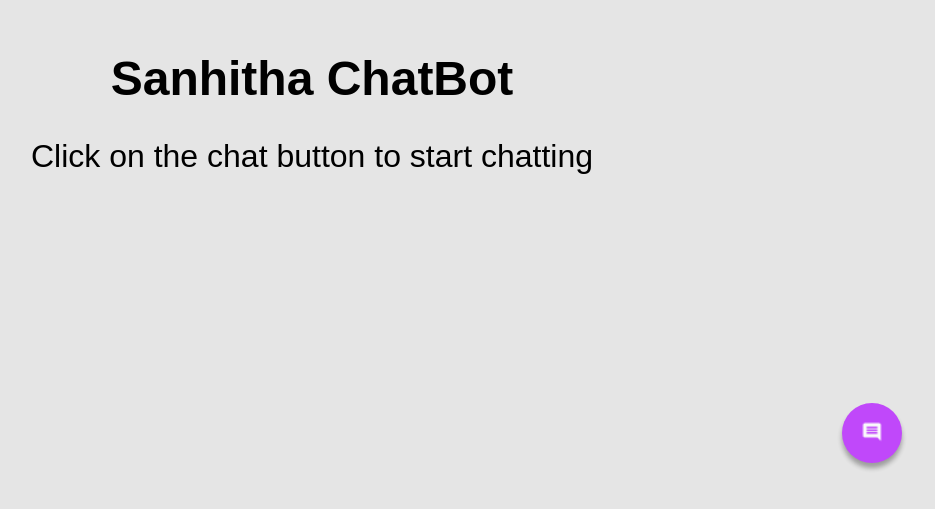
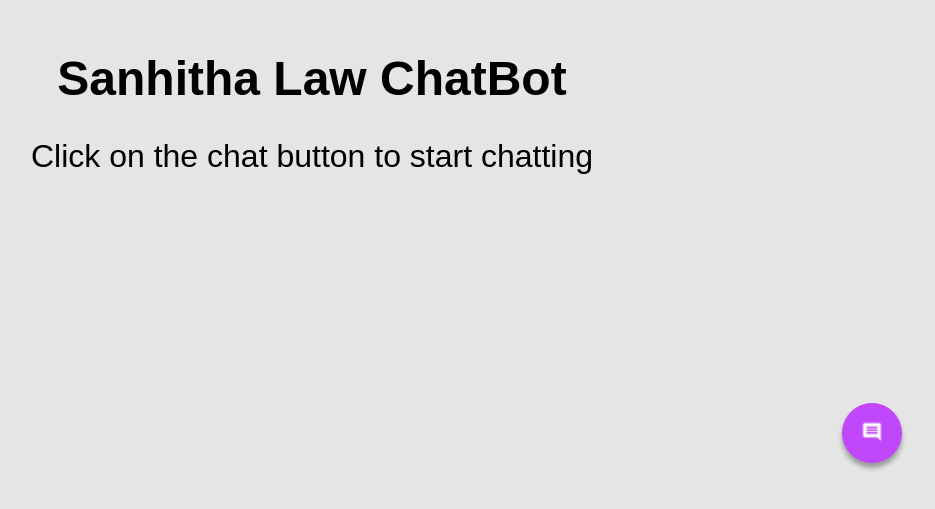
Before and after one commit to Sooryakrishna-M/Chatbot, a plain HTML site: page index.html in a window 1280 px wide. Shown: the part 287-796 px from the top of the page, without its empty margins (328-1263 px from the left). Drawn offline with nearby package versions, Linux system fonts and the light colour scheme.

Commit message:
slight changes in the html file

```diff
--- a/chatbot-ui.js
+++ b/chatbot-ui.js
@@ -25,7 +25,7 @@ function init() {
 			<div class='chatbot-img'>
 				<img src='${botLogoPath}' alt='Chat Bot image' class='bot-img'>
 			</div>
-			<h3 class='bot-title'>Covid Bot</h3>
+			<h3 class='bot-title'>Sanhitha Law ChatBot</h3>
 			<button class = "expand-chat-window" ><img src="./icons/open_fullscreen.png" class="icon" ></button>
 		</div>
 
--- a/index.html
+++ b/index.html
@@ -38,7 +38,7 @@
 <body>
 
     <section>
-        <h1>Sanhitha ChatBot</h1>
+        <h1>Sanhitha Law ChatBot</h1>
         <p>Click on the chat button to start chatting</p>
     </section>
 
```
Also changed, not shown: 1 other file.
